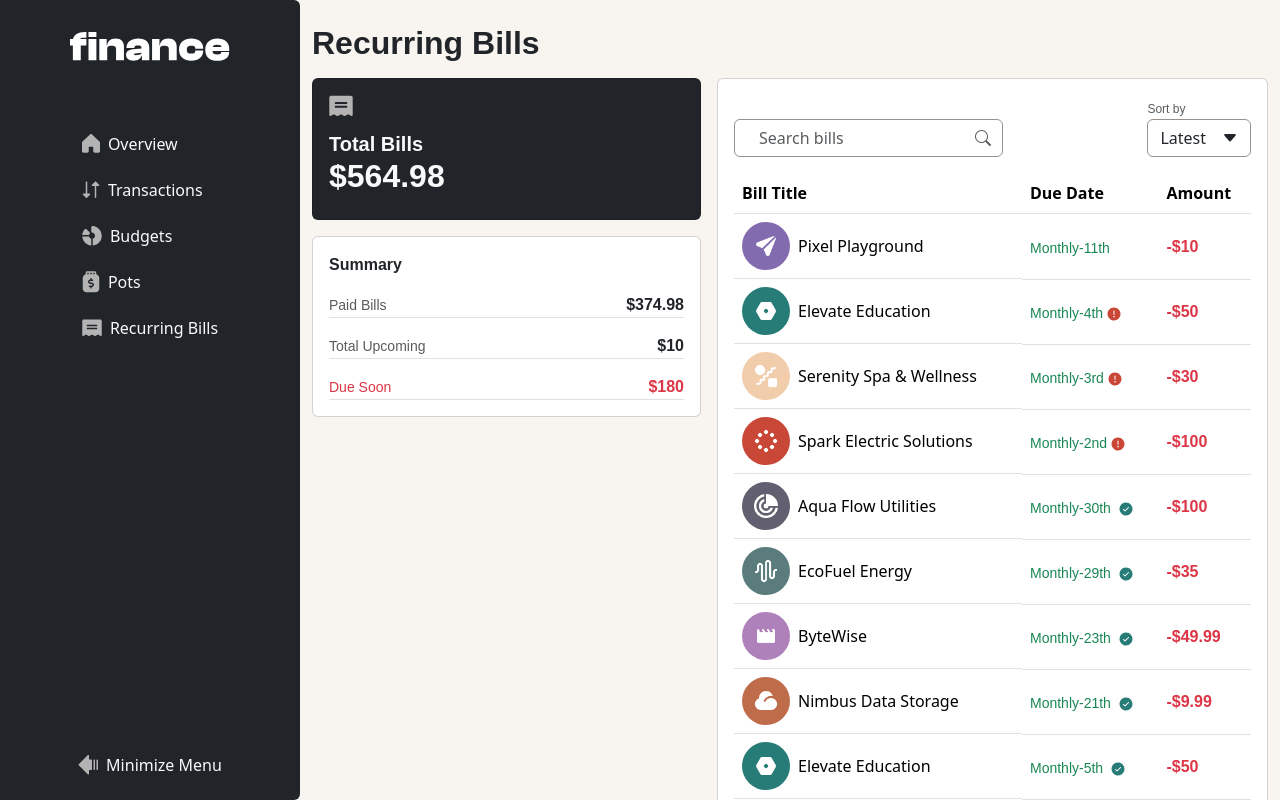
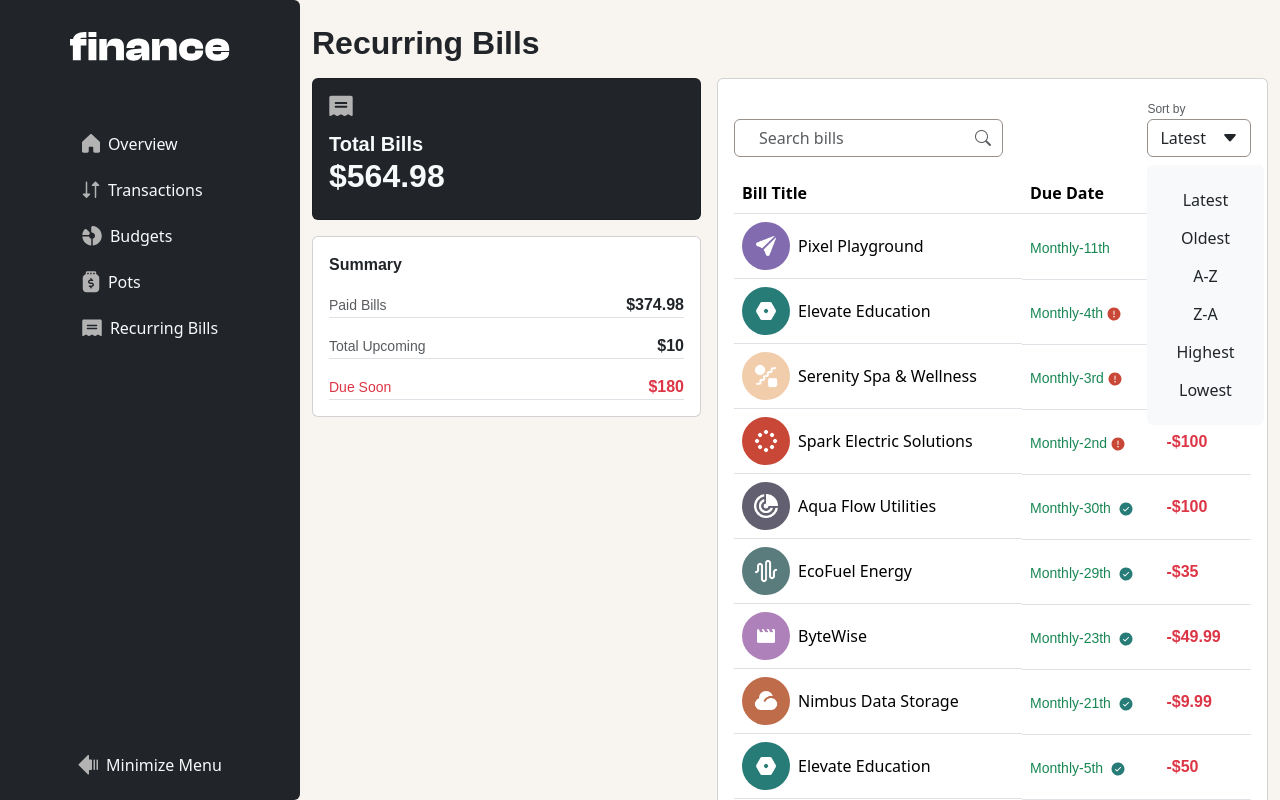
Before and after one commit to abdalsimam1-sketch/personal-finance-app, a React (Vite) app: page /bills in a window 1280 px wide. Both pictures are taken after a click on the element "Sort by Latest". Shown: the top 800 px of the page. Built offline with nearby package versions, Linux system fonts and the light colour scheme.

Commit message:
add : sorting logic after importing from sorting data

```diff
--- a/src/pages/RecurringBills.jsx
+++ b/src/pages/RecurringBills.jsx
@@ -43,6 +43,12 @@ export const RecurringBills = () => {
   const search = billsStatus.filter((item) =>
     item.name.toLowerCase().includes(searchTerm.trim().toLowerCase()),
   );
+  const [selectedSort, setSelectedSort] = useState("Latest");
+  const [menuIsOpen, setMenuIsOpen] = useState(false);
+  const toggleMenu = () => {
+    setMenuIsOpen(!menuIsOpen);
+  };
+  const sortedBills = sorting(selectedSort, search);
 
   return (
     <div className="container d-flex flex-column gap-3">
@@ -92,18 +98,34 @@ export const RecurringBills = () => {
               ></Input>
 
               <div
-                className="d-none d-md-inline "
+                className="d-none d-md-inline position-relative "
                 style={{ cursor: "pointer" }}
+                onClick={toggleMenu}
               >
                 <span className="text-muted text-preset-5">Sort by</span>
                 <div className="form-control d-flex gap-3 text-nowrap">
-                  <span>Latest</span>
+                  <span>{selectedSort}</span>
                   <i className="bi bi-caret-down-fill"></i>
                 </div>
+
+                {menuIsOpen && (
+                  <div className="position-absolute start-0 p-3 bg-light rounded d-flex flex-column mt-2">
+                    {Sort.map((item) => (
+                      <div
+                        className="btn"
+                        key={item.name}
+                        onClick={() => setSelectedSort(item.name)}
+                      >
+                        {item.name}
+                      </div>
+                    ))}
+                  </div>
+                )}
               </div>
               <i
                 className="bi bi-sort-down btn fs-1 d-md-none"
                 style={{ transform: "translateY(17%)" }}
+                onClick={toggleMenu}
               ></i>
             </section>
             <section>
@@ -116,7 +138,7 @@ export const RecurringBills = () => {
                   </tr>
                 </thead>
                 <tbody>
-                  {search.map((item, index) => (
+                  {sortedBills.map((item, index) => (
                     <tr key={index} className="align-middle">
                       <td className="d-flex flex-column">
                         <span className="d-flex align-items-center gap-2">
```
